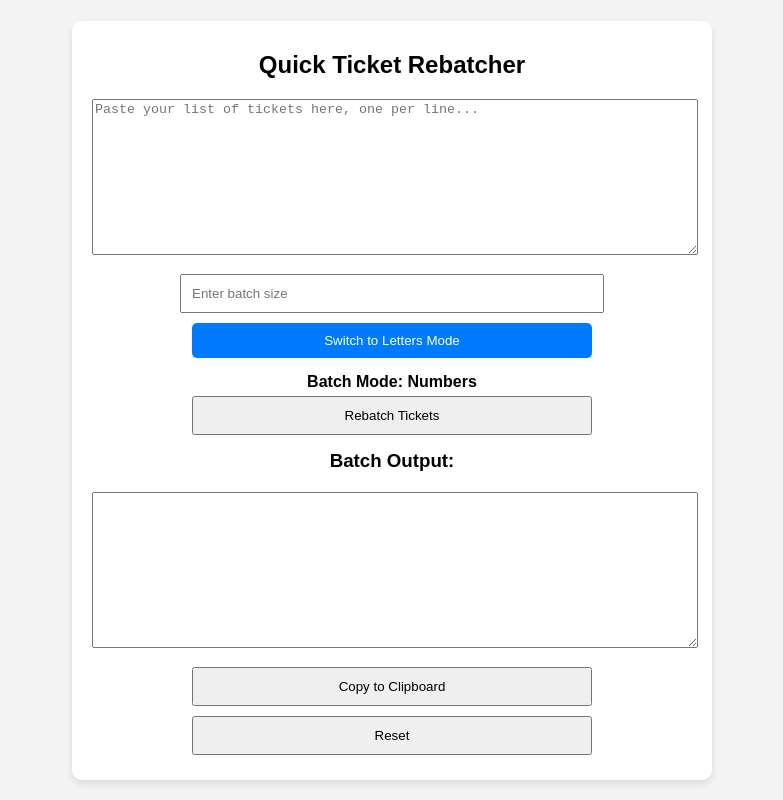
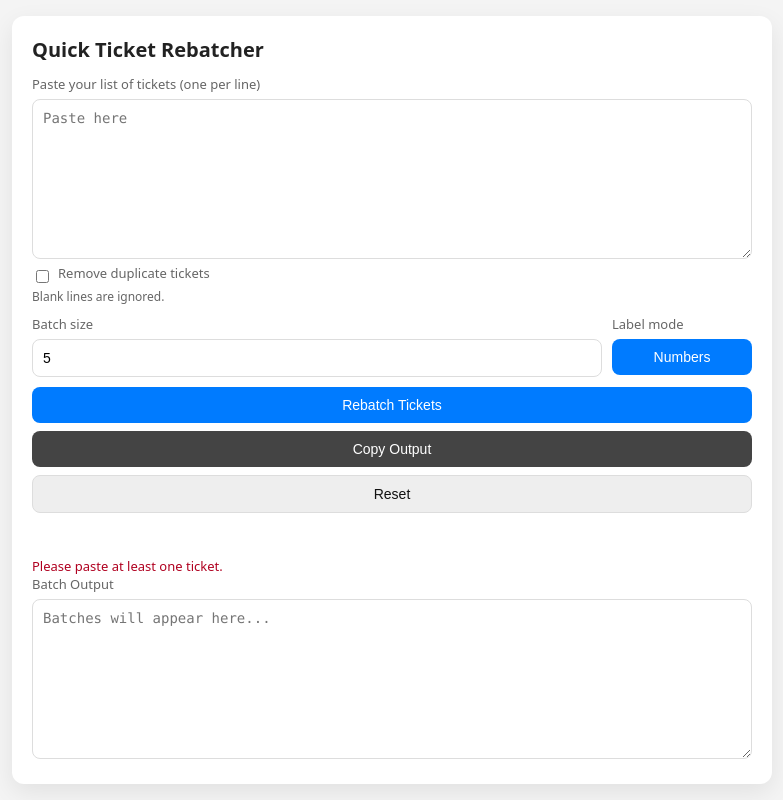
Before and after one commit to robula88/CAT_Resource, a plain HTML site: page Batch_Builder.html in a window 1280 px wide. Both pictures are taken after a click on the button "Rebatch Tickets". Shown: the whole page, without its empty margins (248-1031 px from the left). Drawn offline with Linux system fonts and the light colour scheme.

Commit message:
Update Batch_Builder.html
Added deduplication option (checkbox) to remove duplicate tickets before batching.

Set default batch size to 5, with reset restoring this value.

Removed unused label prefix feature for a cleaner interface.

Replaced intrusive copy alerts with a subtle inline status message that fades in/out.

Disabled the Copy Output button until there is content, showing a message if clicked empty.

General cleanup of stray code artifacts and improved accessibility/UX (ARIA roles, button states).

```diff
--- a/Batch_Builder.html
+++ b/Batch_Builder.html
@@ -1,179 +1,226 @@
 <!DOCTYPE html>
 <html lang="en">
 <head>
-    <meta charset="UTF-8">
-    <meta name="viewport" content="width=device-width, initial-scale=1.0">
+  <meta charset="UTF-8" />
+  <meta name="viewport" content="width=device-width, initial-scale=1.0" />
   <title>Quick Ticket Rebatcher</title>
   <style>
+    :root { --bg:#f4f4f4; --card:#fff; --text:#222; --muted:#666; --brand:#007bff; --ok:#28a745; --warn:#b00020; }
+    * { box-sizing: border-box; }
+    html, body { height: 100%; }
     body {
-            font-family: Arial, sans-serif;
-            margin: 0;
-            padding: 0;
-            height: 100vh;
-            display: flex;
-            justify-content: center;
-            align-items: center;
-            background-color: #f4f4f4;
+      margin: 0; font-family: system-ui, -apple-system, Segoe UI, Roboto, Arial, sans-serif;
+      background: var(--bg); color: var(--text); display: grid; place-items: center; padding: 16px;
     }
     .container {
-            text-align: center;
-            width: 100%;
-            max-width: 600px;
-            padding: 20px;
-            background-color: white;
-            border-radius: 10px;
-            box-shadow: 0 4px 8px rgba(0, 0, 0, 0.1);
+      width: 100%; max-width: 760px; background: var(--card); border-radius: 12px; padding: 20px;
+      box-shadow: 0 8px 24px rgba(0,0,0,.08);
     }
-        input, button {
-            padding: 10px;
-            margin: 5px;
-            width: 100%;
-            max-width: 400px;
-        }
-        textarea {
-            width: 100%;
-            max-width: 600px;
-            margin: 10px 0;
-        }
-        h2, h3 {
-            margin: 10px 0;
-        }
-        .toggle-btn {
-            padding: 10px;
-            margin: 5px;
-            cursor: pointer;
-            background-color: #007bff;
-            color: white;
-            border: none;
-            border-radius: 5px;
-        }
-        .toggle-btn.active {
-            background-color: #28a745;
-        }
-        .warning {
-            color: red;
-            margin-top: 10px;
-        }
-        .mode-label {
-            margin-top: 10px;
-            font-weight: bold;
-        }
+    h1 { font-size: 20px; margin: 0 0 12px; }
+    .row { display: grid; gap: 10px; }
+    .controls { display: grid; gap: 10px; grid-template-columns: 1fr 140px; }
+    label { font-size: 13px; color: var(--muted); display: block; margin-bottom: 6px; }
+    textarea, input[type="number"], button { width: 100%; border-radius: 8px; border: 1px solid #ddd; padding: 10px; font-size: 14px; }
+    textarea { resize: vertical; min-height: 160px; font-family: ui-monospace, SFMono-Regular, Menlo, Consolas, monospace; }
+    button { cursor: pointer; border: none; background: var(--brand); color: #fff; transition: filter .15s ease; }
+    button:hover { filter: brightness(.95); }
+    .btn-secondary { background: #444; }
+    .btn-ghost { background: #eee; color: #111; border: 1px solid #ddd; }
+    .toggle.active { background: var(--ok); }
+    .stack { display: flex; flex-wrap: wrap; gap: 8px; }
+    .warning { color: var(--warn); font-size: 13px; margin-top: 6px; }
+    .muted { color: var(--muted); font-size: 12px; }
+    .inline { display: flex; align-items: center; gap: 6px; }
+    .status { min-height: 1em; font-size: 12px; margin-top: 6px; opacity: 0; transition: opacity .2s ease; }
+    .status.show { opacity: 1; }
+    .status.ok { color: var(--ok); }
+    .status.err { color: var(--warn); }
+    @media (max-width: 640px) { .controls { grid-template-columns: 1fr; } }
   </style>
 </head>
 <body>
+  <main class="container" role="main">
+    <h1>Quick Ticket Rebatcher</h1>
 
-    <div class="container">
-        <h2>Quick Ticket Rebatcher</h2>
-        <textarea id="ticketList" placeholder="Paste your list of tickets here, one per line..." rows="10"></textarea>
-        <input type="number" id="batchSize" placeholder="Enter batch size" />
-
-        <button id="toggleBatchType" class="toggle-btn" onclick="toggleBatchType()">Switch to Letters Mode</button>
-
-        <div class="mode-label" id="batchModeLabel">Batch Mode: Numbers</div>
-
-        <button id="rebatchBtn" onclick="rebatchTickets()">Rebatch Tickets</button>
-
-        <h3>Batch Output:</h3>
-        <textarea id="batchOutput" readonly rows="10"></textarea>
-
-        <button onclick="copyToClipboard()">Copy to Clipboard</button>
-        <button onclick="resetFields()">Reset</button>
-
-        <div id="warningMessage" class="warning" style="display: none;">
-            Warning: Batching with letters is only available for up to 26 batches. The numbering has been switched to numbers.
+    <section class="row" aria-label="Ticket input">
+      <div>
+        <label for="ticketList">Paste your list of tickets (one per line)</label>
+        <textarea id="ticketList" placeholder="Paste here"></textarea>
+        <div class="inline">
+          <input type="checkbox" id="dedupeToggle" />
+          <label for="dedupeToggle">Remove duplicate tickets</label>
+        </div>
+        <div class="muted">Blank lines are ignored.</div>
+      </div>
+      <div class="controls">
+        <div>
+          <label for="batchSize">Batch size</label>
+          <input id="batchSize" type="number" inputmode="numeric" min="1" value="5" placeholder="e.g. 10" />
+        </div>
+        <div>
+          <label for="labelMode">Label mode</label>
+          <button id="toggleBatchType" class="toggle" type="button" aria-pressed="false">Numbers</button>
         </div>
       </div>
+      <div class="stack">
+        <button id="rebatchBtn" type="button">Rebatch Tickets</button>
+        <button id="copyBtn" type="button" class="btn-secondary" disabled>Copy Output</button>
+        <button id="resetBtn" type="button" class="btn-ghost">Reset</button>
+      </div>
+      <div id="copyStatus" class="status" role="status" aria-live="polite"></div>
+      <div id="warningMessage" class="warning" role="alert" style="display:none"></div>
+    </section>
+
+    <section class="row" aria-label="Batch output">
+      <div>
+        <label for="batchOutput">Batch Output</label>
+        <textarea id="batchOutput" readonly placeholder="Batches will appear here..."></textarea>
+      </div>
+    </section>
+  </main>
 
   <script>
-        let useLetters = false; // Track the current batch type
-        let ticketList = []; // Will hold ticket data
-        let batchSize = 0; // Will hold the current batch size
+    // --- State ---
+    let useLetters = false; // numbers by default
 
-        // Toggle between using letters or numbers for batch labels
-        function toggleBatchType() {
+    // --- Elements ---
+    const els = {
+      ticketList: document.getElementById('ticketList'),
+      batchSize: document.getElementById('batchSize'),
+      toggle: document.getElementById('toggleBatchType'),
+      warning: document.getElementById('warningMessage'),
+      output: document.getElementById('batchOutput'),
+      dedupe: document.getElementById('dedupeToggle'),
+      rebatch: document.getElementById('rebatchBtn'),
+      copy: document.getElementById('copyBtn'),
+      reset: document.getElementById('resetBtn'),
+      copyStatus: document.getElementById('copyStatus')
+    };
+
+    // --- Utilities ---
+    function notify(message, ok = true) {
+      els.copyStatus.textContent = message;
+      els.copyStatus.classList.remove('ok','err','show');
+      els.copyStatus.classList.add(ok ? 'ok' : 'err');
+      void els.copyStatus.offsetWidth;
+      els.copyStatus.classList.add('show');
+      clearTimeout(notify._t);
+      notify._t = setTimeout(() => { els.copyStatus.classList.remove('show'); }, 1600);
+    }
+
+    const clampInt = (n) => Math.max(1, Number.isFinite(n) ? Math.floor(n) : 1);
+
+    function parseTickets(raw) {
+      let list = raw
+        .replaceAll('\r\n', '\n')
+        .replaceAll('\r', '\n')
+        .split('\n')
+        .map(s => s.trim())
+        .filter(Boolean);
+      if (els.dedupe.checked) list = [...new Set(list)];
+      return list;
+    }
+
+    // Convert 0-based index to Excel-like letters: 0->A, 25->Z, 26->AA, 27->AB, ...
+    function indexToLetters(idx) {
+      let n = idx + 1; // 1-based for the algorithm
+      let s = '';
+      while (n > 0) {
+        const rem = (n - 1) % 26;
+        s = String.fromCharCode(65 + rem) + s;
+        n = Math.floor((n - 1) / 26);
+      }
+      return s;
+    }
+
+    function buildBatches(list, size) {
+      const batches = [];
+      for (let i = 0; i < list.length; i += size) {
+        batches.push(list.slice(i, i + size));
+      }
+      return batches;
+    }
+
+    function renderOutput(batches) {
+      const lines = [];
+      batches.forEach((batch, i) => {
+        const label = useLetters ? indexToLetters(i) : (i + 1).toString();
+        lines.push(label);
+        for (const t of batch) lines.push(t);
+      });
+      const text = lines.join('\n');
+      els.output.value = text;
+      els.copy.disabled = !text;
+      return text;
+    }
+
+    function setModeUI() {
+      els.toggle.textContent = useLetters ? 'Letters' : 'Numbers';
+      els.toggle.setAttribute('aria-pressed', String(useLetters));
+      els.toggle.classList.toggle('active', useLetters);
+    }
+
+    function validate(batchSize, tickets) {
+      if (!tickets.length) return 'Please paste at least one ticket.';
+      if (!Number.isFinite(batchSize) || batchSize < 1) return 'Please enter a valid batch size (1 or more).';
+      return '';
+    }
+
+    // --- Handlers ---
+    els.toggle.addEventListener('click', () => {
       useLetters = !useLetters;
-            const modeLabel = document.getElementById('batchModeLabel');
-            const toggleButton = document.getElementById('toggleBatchType');
+      setModeUI();
+    });
 
-            if (useLetters) {
-                modeLabel.textContent = 'Batch Mode: Letters';
-                toggleButton.textContent = 'Switch to Numbers Mode';
-            } else {
-                modeLabel.textContent = 'Batch Mode: Numbers';
-                toggleButton.textContent = 'Switch to Letters Mode';
+    els.rebatch.addEventListener('click', () => {
+      const tickets = parseTickets(els.ticketList.value);
+      const size = clampInt(parseFloat(els.batchSize.value));
+
+      const err = validate(size, tickets);
+      if (err) { els.warning.textContent = err; els.warning.style.display = 'block'; return; }
+
+      els.warning.style.display = 'none';
+      const batches = buildBatches(tickets, size);
+      renderOutput(batches);
+    });
+
+    els.copy.addEventListener('click', async () => {
+      if (!els.output.value.trim()) {
+        notify('Nothing to copy.', false);
+        return;
+      }
+      try {
+        await navigator.clipboard.writeText(els.output.value);
+        notify('Copied to clipboard.', true);
+      } catch (e) {
+        try {
+          els.output.focus();
+          els.output.select();
+          const ok = document.execCommand && document.execCommand('copy');
+          notify(ok ? 'Copied to clipboard.' : 'Copy failed.', !!ok);
+        } catch {
+          notify('Copy failed.', false);
         }
       }
-
-        // Rebatch the tickets into the specified batch sizes
-        function rebatchTickets() {
-            const batchInput = document.getElementById('batchSize').value.trim();
-            ticketList = document.getElementById('ticketList').value.trim().split('\n');
-
-            if (ticketList.length === 0 || isNaN(batchInput) || batchInput <= 0) {
-                alert('Please provide a valid list of tickets and batch size.');
-                return;
-            }
-
-            batchSize = parseInt(batchInput);
-
-            let batches = [];
-            for (let i = 0; i < ticketList.length; i += batchSize) {
-                batches.push(ticketList.slice(i, i + batchSize));
-            }
-
-            if (useLetters && batches.length > 26) {
-                // Switch to numbers if more than 26 batches
-                useLetters = false;
-                document.getElementById('warningMessage').style.display = 'block';
-                const modeLabel = document.getElementById('batchModeLabel');
-                modeLabel.textContent = 'Batch Mode: Numbers';
-                const toggleButton = document.getElementById('toggleBatchType');
-                toggleButton.textContent = 'Switch to Letters Mode'; // Reset toggle button text
-            } else {
-                document.getElementById('warningMessage').style.display = 'none';
-            }
-
-            // Create the output in a vertical format with numbered or lettered batches
-            let output = '';
-            batches.forEach((batch, index) => {
-                let batchLabel;
-                if (useLetters) {
-                    if (index < 26) {
-                        batchLabel = String.fromCharCode(65 + index); // A-Z
-                    } else {
-                        return; // No more batches beyond 'Z'
-                    }
-                } else {
-                    batchLabel = index + 1; // Use numbers
-                }
-
-                output += `${batchLabel}\n`; // Just the batch number (either a letter or a number)
-                batch.forEach(ticket => {
-                    output += `${ticket}\n`;
-                });
     });
 
-            // Set the formatted output in the textarea
-            document.getElementById('batchOutput').textContent = output.trim();
-        }
+    els.reset.addEventListener('click', () => {
+      els.ticketList.value = '';
+      els.batchSize.value = '5';
+      els.output.value = '';
+      els.dedupe.checked = false;
+      useLetters = false;
+      setModeUI();
+      els.warning.style.display = 'none';
+      els.copyStatus.textContent = '';
+      els.copyStatus.classList.remove('show','ok','err');
+      els.copy.disabled = true;
+    });
 
-        // Copy the batch output to the clipboard
-        function copyToClipboard() {
-            const outputText = document.getElementById('batchOutput').value;
-            navigator.clipboard.writeText(outputText)
-                .then(() => {
-                    alert("Batch output copied to clipboard!");
-                })
-                .catch(err => {
-                    alert("Failed to copy text: " + err);
-                });
-        }
-
-        // Reset all fields and settings by refreshing the page
-        function resetFields() {
-            location.reload(); // Refresh the page to reset all fields and settings
-        }
+    // Init
+    setModeUI();
+    els.batchSize.value = '5';
+    els.copy.disabled = true;
   </script>
-
 </body>
 </html>
```
Lines whose indentation alone changed are shown as unchanged.
